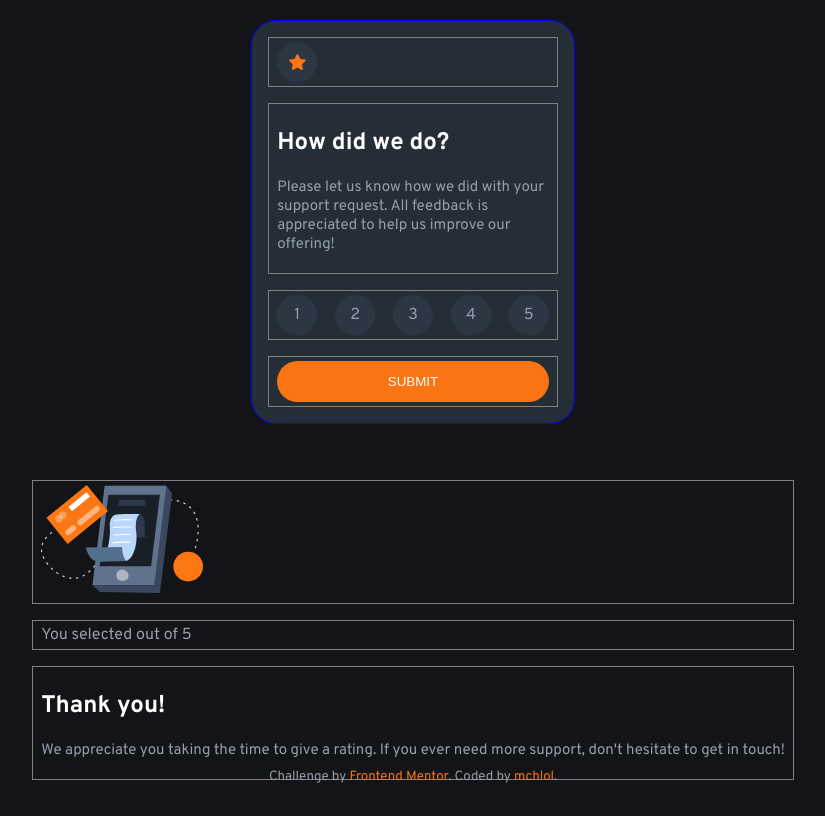
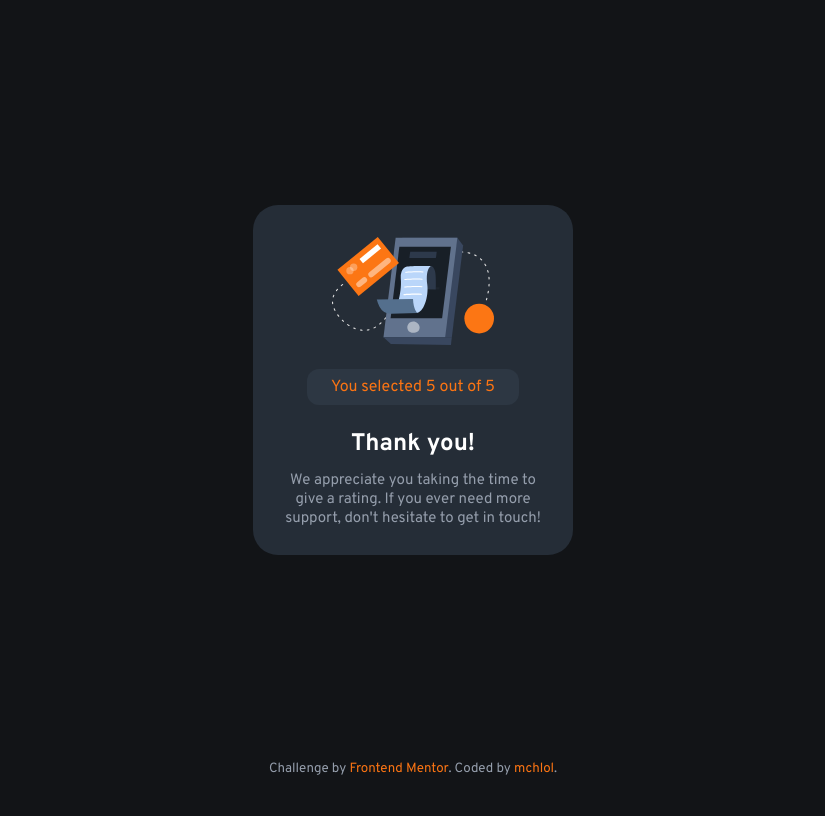
Before and after one commit to mchlol/interactive-rating-component, a plain HTML site: page index.html in a window 1280 px wide. Both pictures are taken after a click on the button "SUBMIT". Shown: the whole page, without its empty margins (227-1052 px from the left). Drawn offline with Linux system fonts and the light colour scheme.

Commit message:
i forgot to push yesterdays changes :

```diff
--- a/index.html
+++ b/index.html
@@ -20,10 +20,11 @@
   <div class="page-container">
     <main class="content-wrap">
 
+
+
+      <!-- Rating state start -->
+      <div id="rating-state">
         <div class="component container">
-
-        <div id="rating-state">
-          <!-- Rating state start -->
           <div class="component--section">
             <div class="icon-wrap circle flex-center">
               <img src="./images/icon-star.svg" alt="orange star">
@@ -37,37 +38,36 @@
           </div>
 
           <div class="component--section">
-            <div class="ratings flex-center">
-              <div data-rating="1" class="ratings--icon circle flex-center">1</div>
-              <div data-rating="2" class="ratings--icon circle flex-center">2</div>
-              <div data-rating="3" class="ratings--icon circle flex-center">3</div>
-              <div data-rating="4" class="ratings--icon circle flex-center">4</div>
-              <div data-rating="5" class="ratings--icon circle flex-center">5</div>
+            <div class="ratings flex-center space-between">
+              <button data-rating="1" class="ratings--btn circle flex-center">1</button>
+              <button data-rating="2" class="ratings--btn circle flex-center">2</button>
+              <button data-rating="3" class="ratings--btn circle flex-center">3</button>
+              <button data-rating="4" class="ratings--btn circle flex-center">4</button>
+              <button data-rating="5" class="ratings--btn circle flex-center">5</button>
             </div>
           </div>
 
           <div class="component--section flex-center">
-            <button>Submit</button>
+            <button id="submit-btn">Submit</button>
+          </div>
+        </div>
       </div>
       <!-- Rating state end -->
+
+      <!-- Thank you state start -->
+      <div id="thankyou-state">
+        <div class="component container">
+          <div class="component--section flex-center">
+            <img class="thankyou-state-image" src="./images/illustration-thank-you.svg" alt="payment confirmation">
+          </div>
+
+          <div class="component--section flex-center">
+            <div class="rating-div text-align-center">
+              You selected <span id="rating-span"></span> out of 5
             </div>
           </div>
 
-    </main>
-
-    <div id="thankyou-state">
-      <!-- Thank you state start -->
-      <div class="component--section">
-        <img class="thankyou-state-image" src="./images/illustration-thank-you.svg" alt="payment confirmation">
-      </div>
-
-      <div class="component--section">
-        <div class="rating-display">
-          You selected <span id="user-rating"></span> out of 5
-        </div>
-      </div>
-
-      <div class="component--section">
+          <div class="component--section flex-center flex-column text-align-center">
             <h2>Thank you!</h2>
 
             <p>
@@ -75,8 +75,16 @@
               don't hesitate to get in touch!
             </p>
           </div>
+
+        </div>
+      </div>
       <!-- Thank you state end -->
+
+
   </div>
+
+  </main>
+
 
 
 
--- a/script.js
+++ b/script.js
@@ -1,10 +1,44 @@
-console.log('it works');
+/*
+create a variable and assign the rating state div to it
+create a variable and assin the thankyou state div to it
+create a variable to hold all the ratings
+create a variable to hold the rating display span
+create a variable called active state and set it to the ratings div
+add a click event listener to all the ratings
+write a function to assign the selected rating to a variable
+  store the selected rating in a variable
+add a click event listener to the button
+write a function to
+  change the rating state display to none
+  change the thankyou state display to visible
+put an event listener on the button to change the active state
+*/
 
-/*
-select all the ratings
-add a click event listener to all the ratings
-the callback function will:
-- assign the selected rating to a variable
-- toggle the active display setting
-- show the selected rating in a span
-*/
+// toggle display
+
+ // when the submit button is clicked, change the active display to the thankyou state
+
+const ratingState = document.querySelector("#rating-state");
+const thankyouState = document.querySelector("#thankyou-state");
+const ratings = document.querySelectorAll(".ratings--btn");
+// console.log(ratings[0].dataset.rating);
+const ratingSpan = document.querySelector('#rating-span');
+const submitBtn = document.querySelector('#submit-btn');
+let activeState = ratingState;
+let userRating;
+
+ratings.forEach(rating => {
+    rating.addEventListener('click', setUserRating(rating));
+})
+
+function setUserRating(selection) {
+    userRating = parseInt(selection.textContent);
+    ratingSpan.textContent = userRating;
+}
+
+submitBtn.addEventListener('click', toggleState);
+
+function toggleState() {
+    ratingState.style = "display: none;";
+    thankyouState.style = "display: inherit"
+};
--- a/style.css
+++ b/style.css
@@ -8,7 +8,7 @@
     --orange: hsl(25, 97%, 53%);
 }
 
-html {
+* {
     box-sizing: border-box;
     margin: 0;
     padding: 0;
@@ -36,6 +36,7 @@ a:hover {
 h1,
 h2 {
     color: white;
+    margin-bottom: 0.5em;
 }
 
 p {
@@ -43,20 +44,9 @@ p {
 }
 
 button {
-    background-color: var(--orange);
-    color: var(--white);
-    width: 100%;
-    text-transform: uppercase;
-    margin: 0 auto;
-    padding: 1em;
-    border: none;
-    border-radius: 50px;
+    cursor: pointer;
 }
 
-button:active {
-    background-color: var(--white);
-    color: var(--orange);
-}
 
 
 /* REUSABLE CLASSES */
@@ -80,6 +70,28 @@ button:active {
     justify-content: center;
 }
 
+.flex-column {
+    flex-direction: column;
+}
+
+.text-align-center {
+    text-align: center;
+}
+
+.space-between {
+    justify-content: space-between;
+}
+
+/* STATE DISPLAY */
+
+#thankyou-state {
+    display: none;
+}
+
+#rating-state {
+    display: visible;
+}
+
 /* COMPONENTS */
 
 .page-container {
@@ -98,7 +110,9 @@ button:active {
 .component {
     background-color: var(--dark-blue);
     width: 400px;
+    height: 350px;
     border-radius: 25px;
+    padding: 0.25em;
 }
 
 .component--section {
@@ -106,10 +120,52 @@ button:active {
     margin: 1em;
 }
 
-.ratings {
-    justify-content: space-between;
+.ratings--btn {
+    color: var(--medium-grey);
 }
 
+.ratings--btn:hover {
+    background-color: var(--medium-grey);
+    color: var(--white);
+}
+
+.ratings--btn:active,
+.ratings--btn:focus {
+    background-color: var(--orange);
+    color: var(--white);
+}
+
+#submit-btn {
+    background-color: var(--orange);
+    color: var(--white);
+    width: 100%;
+    text-transform: uppercase;
+    margin: 0 auto;
+    padding: 1em;
+    border: none;
+    border-radius: 50px;
+}
+
+#submit-btn:active {
+    background-color: var(--white);
+    color: var(--orange);
+}
+
+.rating-div {
+    background-color: var(--less-dark-blue);
+    border-radius: 12px;
+    width: 80%;
+    padding: 0.5em;
+    color: var(--orange);
+}
+
+.rating-display {
+    margin: 0 0.25em;
+}
+
+img {
+    margin-top: 0.5em;
+}
 
 /* FOOTER */
 
@@ -121,23 +177,3 @@ footer {
     height: 2.5rem;
     text-align: center;
 }
-
-
-/* HIDE THANK YOU STATE */
-
-.thankyou-state {
-    display: none;
-}
-
-
-
-/* TEMPORARY BORDERS */
-
-
-.component {
-    border: 1px solid blue;
-}
-
-.component--section {
-    border: 1px solid grey;
-}
```
Lines whose indentation alone changed are shown as unchanged.
